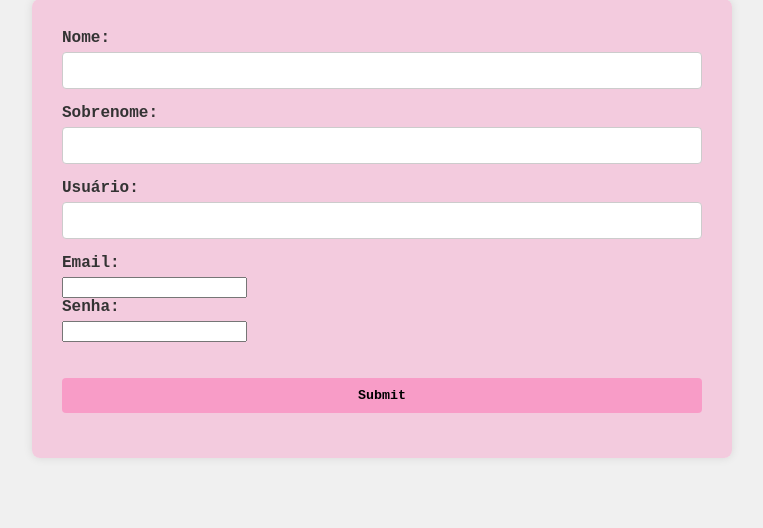
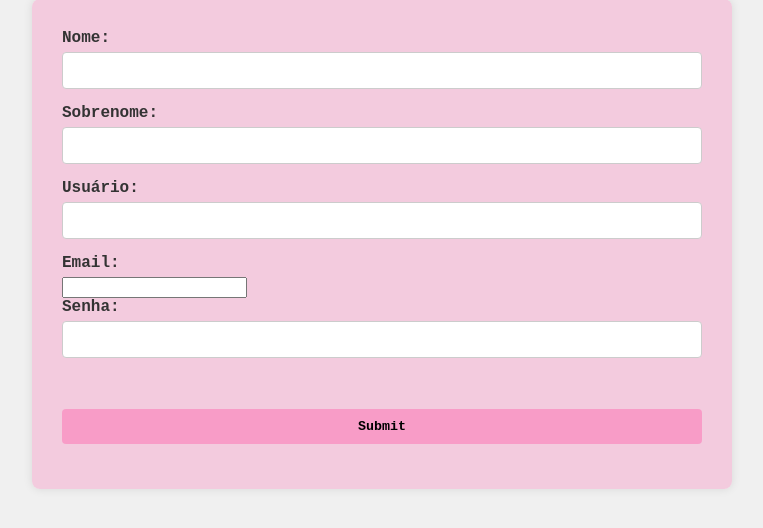
Before and after one commit to julia-015/ProjetoDjangoHotel, a Django app: page /cadastro in a window 1280 px wide. Shown: the part 131-659 px from the top of the page, without its empty margins (258-1021 px from the left). Run offline with Django 5.2, Linux system fonts and the light colour scheme.

Commit message:
update de coisas dando errado e certo

```diff
--- a/Aula_Teste_DJ/static/css/reservaStyle.css
+++ b/Aula_Teste_DJ/static/css/reservaStyle.css
@@ -19,7 +19,9 @@ form {
 
 form input[type="text"],
 form select,
-form input[type="submit"] {
+form input[type="submit"],
+form input[type="date"],
+form input[type="password"] {
     width: 100%;
     padding: 10px;
     margin-bottom: 15px;
@@ -27,6 +29,7 @@ form input[type="submit"] {
     border-radius: 4px;
     box-sizing: border-box;
 }
+
 
 form input[type="submit"] {
     font-family: 'Courier New', Courier, monospace;
--- a/Aula_Teste_DJ/templates/nav.html
+++ b/Aula_Teste_DJ/templates/nav.html
@@ -1,7 +1,7 @@
 <nav class="navbar navbar-expand-lg bg-body-tertiary">
     <div class="container-fluid">
         <div class="collapse navbar-collapse divStyle" id="navbarNavAltMarkup">
-            <div class="navbar-nav">
+            <div class="navbar-nav" style="display: flex; align-items: center; justify-content: space-between; padding: 10px; gap: 580px;">
                 <div class="logo2">
                     <i class="bi bi-buildings"></i>
                     <p>  Hotel Senai</p>
```
